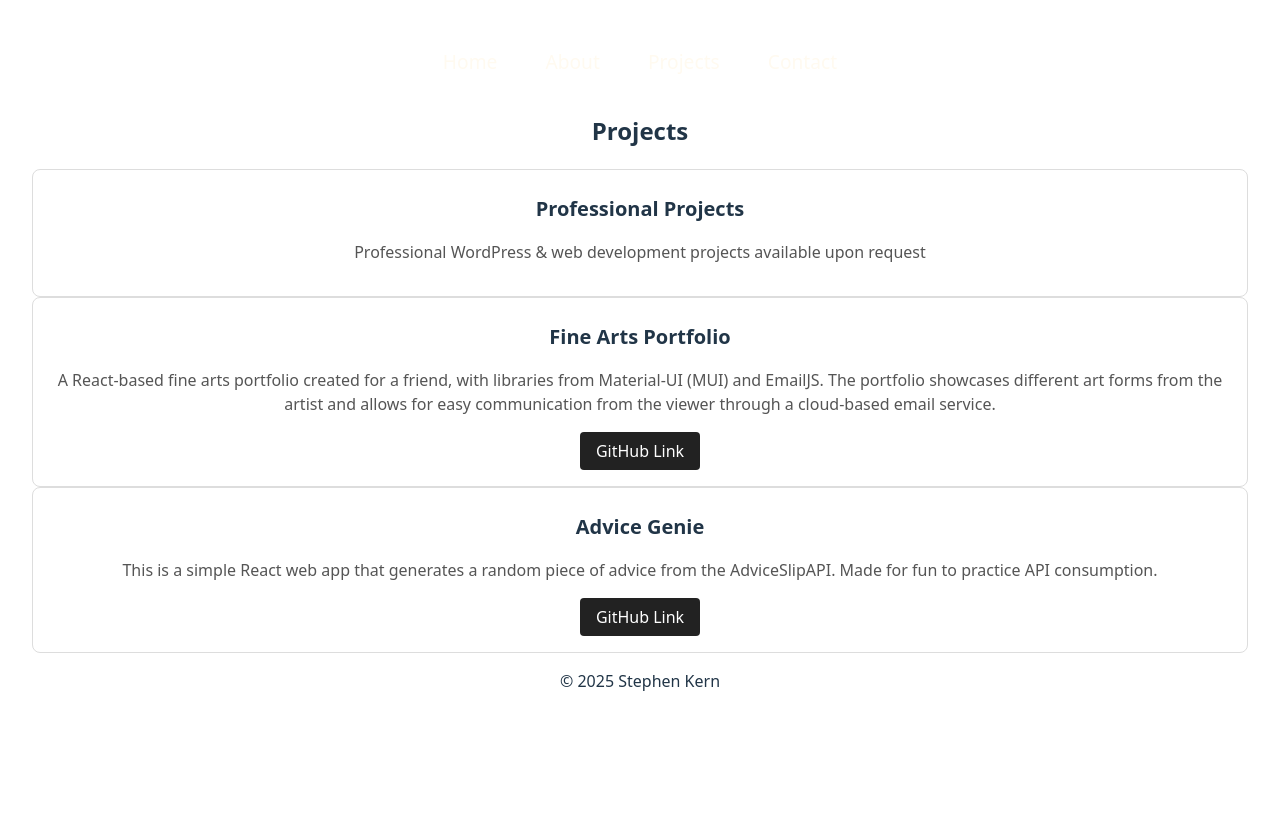
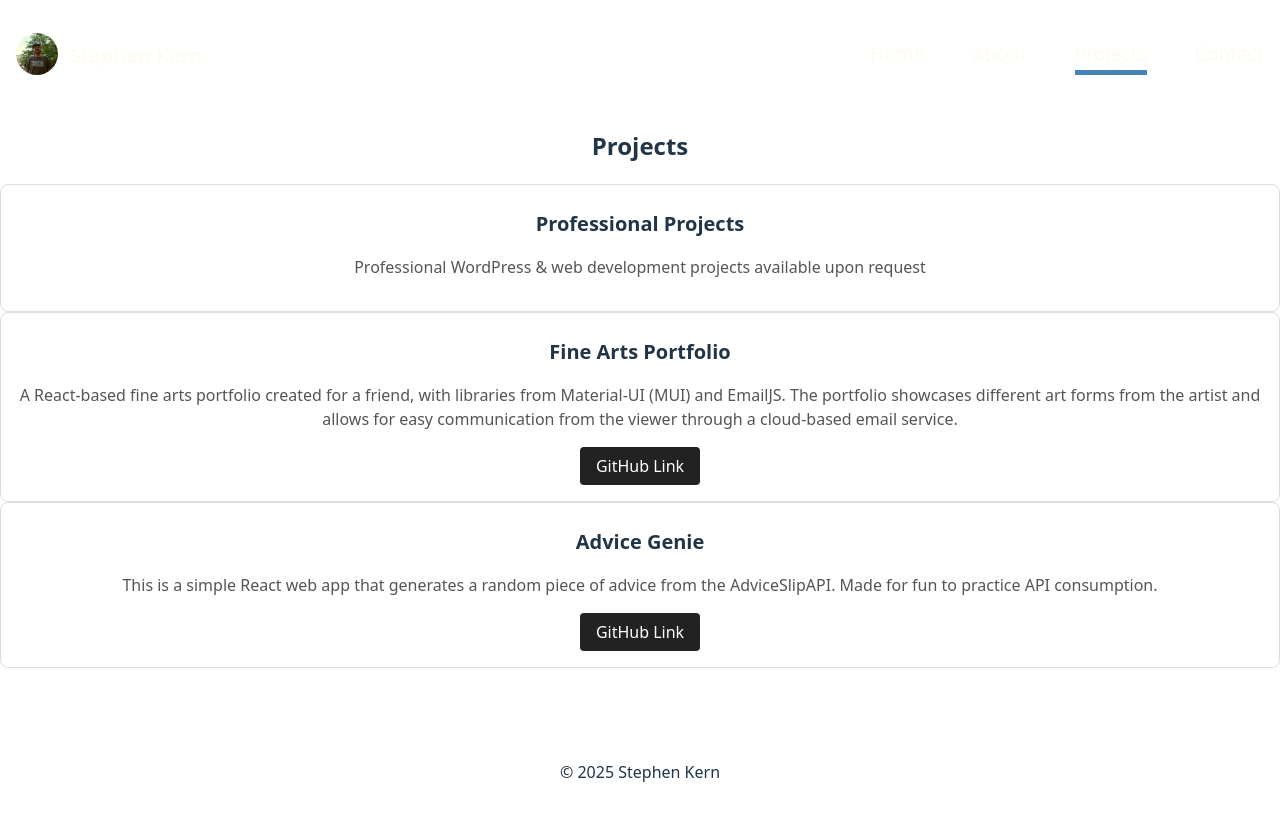
Before and after one commit to stephen-kern/vue-portfolio, a Vue app: page /projects in a window 1280 px wide. Shown: the top 816 px of the page. Built offline with nearby package versions, Linux system fonts and the light colour scheme.

Commit message:
navbar tweaks and styles

```diff
--- a/src/App.vue
+++ b/src/App.vue
@@ -1,19 +1,19 @@
 <script setup lang="ts">
-import Navbar from './components/Navbar.vue';
+import Navbar from "./components/Navbar.vue";
 </script>
 
 <template>
-  <div>
+  <header>
     <Navbar />
+  </header>
+
   <main>
     <router-view />
   </main>
+
   <footer>
     <p>© 2025 Stephen Kern</p>
   </footer>
-  </div>
 </template>
 
-<style scoped>
-
-</style>
+<style scoped></style>
--- a/src/components/Navbar.vue
+++ b/src/components/Navbar.vue
@@ -1,6 +1,9 @@
 <template>
-  <header>
   <div class="navbar-container">
+    <div class="logo-section">
+      <img src="..\assets\summer24.JPG" alt="Stephen Kern" class="portrait">
+      <h2><a href="/">Stephen Kern</a></h2>
+    </div>
     <nav class="navbar">
       <router-link to="/">Home</router-link>
       <router-link to="/about">About</router-link>
@@ -8,38 +11,55 @@
       <router-link to="/contact">Contact</router-link>
     </nav>
   </div>
-  </header>
 </template>
 
 <style scoped>
-header {
-  width: 100%;
+.navbar-container {
+  max-width: 1600px;
+  padding: 1rem;
+  margin: 0 auto;
+  display: flex;
+  justify-content: space-between;
+  align-items: center;
 }
 
-.navbar-container {
-  max-width: 1200px;
-  padding: 1rem;
-  margin: 0 auto;
+.logo-section{
+  display: flex;
+  align-items: center;
+  gap: 0.75rem;
 }
 
-.navbar{
+.portrait{
+  width: 42px;
+  height: 42px;
+  border-radius: 50%;
+  object-fit: cover;
+  image-rendering: auto;
+}
+
+h2 a {
+  color: floralwhite;
+  font-size: 1.3rem;
+}
+
+.logo-section h2 a:hover{
+  color: steelblue;
+}
+
+.navbar {
   margin: 0;
   padding: 0;
   display: flex;
   align-items: center;
-  justify-content: center;
+  justify-content: space-between;
   gap: 3em;
 }
 
-.navbar a{
+.navbar a {
   font-size: 1.2rem;
   cursor: pointer;
   color: floralwhite;
   position: relative;
-}
-
-.navbar a:hover {
-
 }
 
 .navbar a:hover::after {
@@ -47,10 +67,22 @@ header {
   position: absolute;
   left: 0;
   bottom: 0;
-  height: 3px;
+  height: 5px;
   width: 100%;
-  bottom: -3px;
+  bottom: -7px;
   transition: width 0.3s ease;
   background-color: cornflowerblue;
 }
+
+.navbar .router-link-exact-active::after {
+  content: "";
+  position: absolute;
+  left: 0;
+  bottom: 0;
+  height: 5px;
+  width: 100%;
+  bottom: -7px;
+  transition: width 0.3s ease;
+  background-color: steelblue;
+}
 </style>
--- a/src/style.css
+++ b/src/style.css
@@ -13,8 +13,26 @@
   -moz-osx-font-smoothing: grayscale;
 }
 
-html {
-  box-sizing: border-box;
+html, body, #app {
+  height: 100%;
+  margin: 0;
+}
+
+#app {
+  min-height: 100vh;
+  max-width: 1280px;
+  display: flex;
+  flex-direction: column;
+  margin: 0 auto;
+  text-align: center;
+}
+
+header, footer{
+  flex: 0 0 auto;
+}
+
+main{
+  flex: 1 0 auto;
 }
 
 a {
@@ -29,9 +47,6 @@ a:hover {
 body {
   margin: 0;
   padding: 0;
-  display: flex;
-  min-width: 320px;
-  min-height: 100vh;
 }
 
 h1 {
@@ -62,13 +77,7 @@ button:focus-visible {
   padding: 2em;
 }
 
-#app {
-  min-height: 100vh;
-  max-width: 1280px;
-  margin: 0 auto;
-  padding: 2rem;
-  text-align: center;
-}
+
 
 @media (prefers-color-scheme: light) {
   :root {
```
Lines whose indentation alone changed are shown as unchanged.
